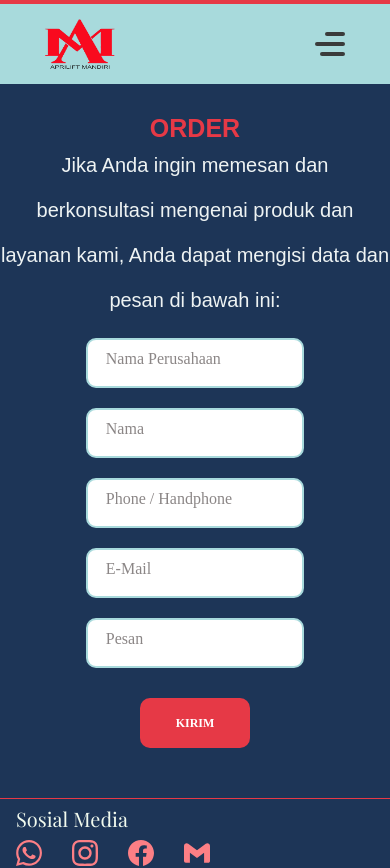
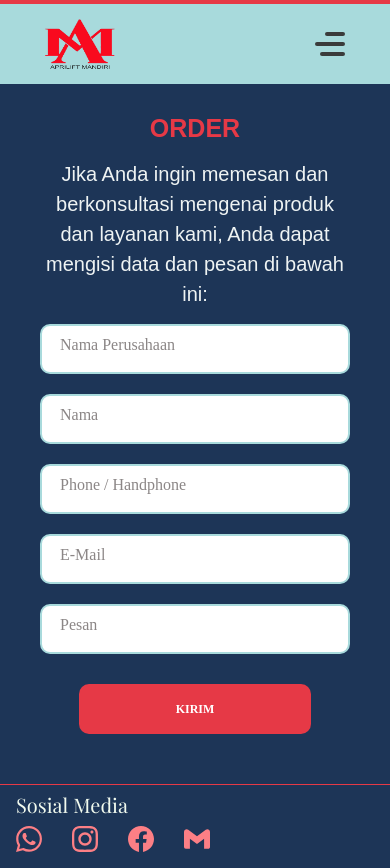
Before and after one commit to shuchan-dev/aprilift, a Next.js app: page /order in a window 390 px wide. Shown: the top 868 px of the page. Built offline with nearby package versions, Linux system fonts and the light colour scheme.

Commit message:
Update post and fixed responsive

```diff
--- a/components/aboutComponent.tsx
+++ b/components/aboutComponent.tsx
@@ -39,7 +39,7 @@ export default function AboutComponent() {
             <div className={styles.address}>
               <div>
                 <svg
-                  className={styles.svg}
+                  className={`${styles.svg} ${styles.svgg}`}
                   width={30}
                   role="img"
                   viewBox="0 0 24 24"
@@ -48,7 +48,7 @@ export default function AboutComponent() {
                   <title>Google Maps</title>
                   <path d="M19.527 4.799c1.212 2.608.937 5.678-.405 8.173-1.101 2.047-2.744 3.74-4.098 5.614-.619.858-1.244 1.75-1.669 2.727-.141.325-.263.658-.383.992-.121.333-.224.673-.34 1.008-.109.314-.236.684-.627.687h-.007c-.466-.001-.579-.53-.695-.887-.284-.874-.581-1.713-1.019-2.525-.51-.944-1.145-1.817-1.79-2.671L19.527 4.799zM8.545 7.705l-3.959 4.707c.724 1.54 1.821 2.863 2.871 4.18.247.31.494.622.737.936l4.984-5.925-.029.01c-1.741.601-3.691-.291-4.392-1.987a3.377 3.377 0 0 1-.209-.716c-.063-.437-.077-.761-.004-1.198l.001-.007zM5.492 3.149l-.003.004c-1.947 2.466-2.281 5.88-1.117 8.77l4.785-5.689-.058-.05-3.607-3.035zM14.661.436l-3.838 4.563a.295.295 0 0 1 .027-.01c1.6-.551 3.403.15 4.22 1.626.176.319.323.683.377 1.045.068.446.085.773.012 1.22l-.003.016 3.836-4.561A8.382 8.382 0 0 0 14.67.439l-.009-.003zM9.466 5.868L14.162.285l-.047-.012A8.31 8.31 0 0 0 11.986 0a8.439 8.439 0 0 0-6.169 2.766l-.016.018 3.665 3.084z" />
                 </svg>
-                <p>
+                <p className={styles.prag}>
                   Jl. Bangun Nusa No. 41 Rt. 009 / Rw. 003, Cengkareng Timur,
                   Jakarta Barat
                 </p>
--- a/components/orderComponent.module.css
+++ b/components/orderComponent.module.css
@@ -1,4 +1,10 @@
-.order .container .deskripsi4 {
+.container {
+  max-width: 1200px;
+  margin-left: auto;
+  margin-right: auto;
+  padding: 0 20px;
+}
+.deskripsi4 {
   font-size: 25px;
   font-weight: bold;
   font-family: sans-serif;
@@ -7,19 +13,19 @@
   text-align: center;
 }
 
-.order .container .kolom h6 {
+.kolom h6 {
   font-family: sans-serif;
   font-weight: normal;
   font-size: 20px;
   color: rgb(238, 243, 243);
   width: 100%;
-  line-height: 45px;
-  margin-top: 0px;
+  line-height: 30px;
+  margin-top: 16px;
   text-align: center;
 }
 
 /* form-order */
-.form-order .container form .order-fill .input-order {
+.input-order {
   position: relative;
   width: 80%;
   margin-bottom: 20px;
@@ -29,7 +35,7 @@
   display: block;
 }
 
-.form-order .container form .order-fill .input-order input {
+.input-order input {
   height: 50px;
   width: 100%;
   padding: 0 20px;
@@ -39,7 +45,7 @@
   border-radius: 10px;
 }
 
-.form-order .container form .order-fill .input-order span {
+.input-order span {
   position: absolute;
   top: 12px;
   left: 20px;
@@ -51,8 +57,8 @@
 .sendi {
   text-align: center;
 }
-.form-order .container form .order-fill .input-order input:focus ~ span,
-.form-order .container form .order-fill .input-order input:valid ~ span {
+.input-order input:focus ~ span,
+.input-order input:valid ~ span {
   top: -12px;
   left: 20px;
   font-size: 12px;
@@ -63,14 +69,14 @@
   border-radius: 5px;
 }
 
-.form-order .container form .order-fill .input-order input[type="submit"] {
+.input-order input[type="submit"] {
   background-color: #e63946;
   border: none;
   text-transform: uppercase;
   font-weight: bold;
   cursor: pointer;
-  width: 50%;
-  transition: 0.5;
+  width: 65%;
+  transition: width 0.5s ease;
   font-size: 12px;
   padding: 2px 5px;
   color: #fff;
@@ -79,22 +85,41 @@
   font-family: cursive;
 }
 
-.form-order
-  .container
-  form
-  .order-fill
-  .input-order
-  input[type="submit"]:hover {
+.input-order input[type="submit"]:hover {
   width: 100%;
   background-color: steelblue;
-  transition: 0.5s;
-  color: gold;
+  transition: width 0.5s ease-in-out, background-color 0.5s ease-in-out,
+    color 0.5s ease-in-out;
+  color: #f1faee;
 }
-
 /* setting form */
-.form-order .container form .order-fill {
+.order-fill {
   width: 70%;
   margin-left: auto;
   margin-right: auto;
 }
 /* akhir elemen order */
+
+/* responsive */
+@media screen and (max-width: 768px) {
+  .input-order {
+    width: 100%;
+  }
+
+  .input-order input[type="submit"] {
+    width: 75%;
+    transition: width 0.5s ease;
+  }
+
+  .input-order input[type="submit"]:hover {
+    width: 100%;
+    background-color: steelblue;
+    transition: width 0.5s ease-in-out, background-color 0.5s ease-in-out,
+      color 0.5s ease-in-out;
+    color: #f1faee;
+  }
+
+  .order-fill {
+    width: 100%;
+  }
+}
--- a/components/orderComponent.tsx
+++ b/components/orderComponent.tsx
@@ -4,8 +4,7 @@ import styles from "./orderComponent.module.css";
 function OrderComponent() {
   return (
     <>
-      <main>
-        <div className={styles.order}>
+      <main className={styles.container}>
         <div className={`${styles.container} ${styles.deskripsi4}`}>
           <p className={styles.deskripsi4}>ORDER</p>
 
@@ -50,7 +49,6 @@ function OrderComponent() {
             </form>
           </div>
         </div>
-        </div>
       </main>
     </>
   );
--- a/pages/[slug].tsx
+++ b/pages/[slug].tsx
@@ -5,7 +5,6 @@ import { serialize } from "next-mdx-remote/serialize";
 import { MDXRemote } from "next-mdx-remote";
 import Head from "next/head";
 import MDXLayout from "@/components/MDXLayout";
-import styles from "@/styles/styles.module.css";
 
 interface PostProps {
   source: any;
@@ -23,7 +22,6 @@ export default function Post({ source, frontMatter }: PostProps) {
         <meta name="description" content={frontMatter.description} />
       </Head>
       <MDXLayout>
-        <h1 className={styles.title}>{frontMatter.title}</h1>
         <MDXRemote {...source} />
       </MDXLayout>
     </>
```
Also changed, not shown: components/MDXComponents.tsx (+9 -0 lines), components/aboutComponent.module.css (+39 -0 lines), content/post4.md (added, +38 -0 lines), content/post5.md (added, +38 -0 lines), styles/styles.module.css (+12 -4 lines). Lines whose indentation alone changed are shown as unchanged.
